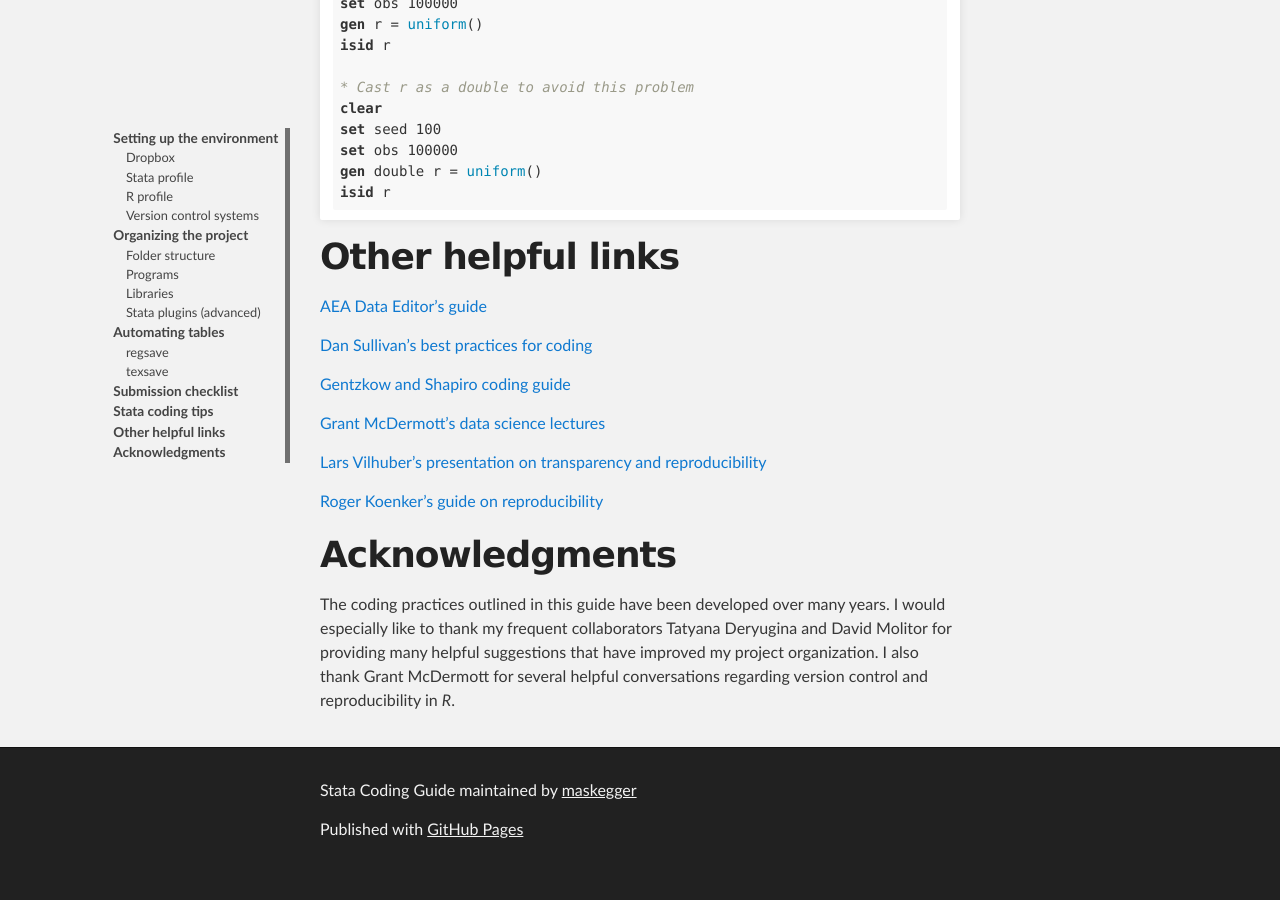
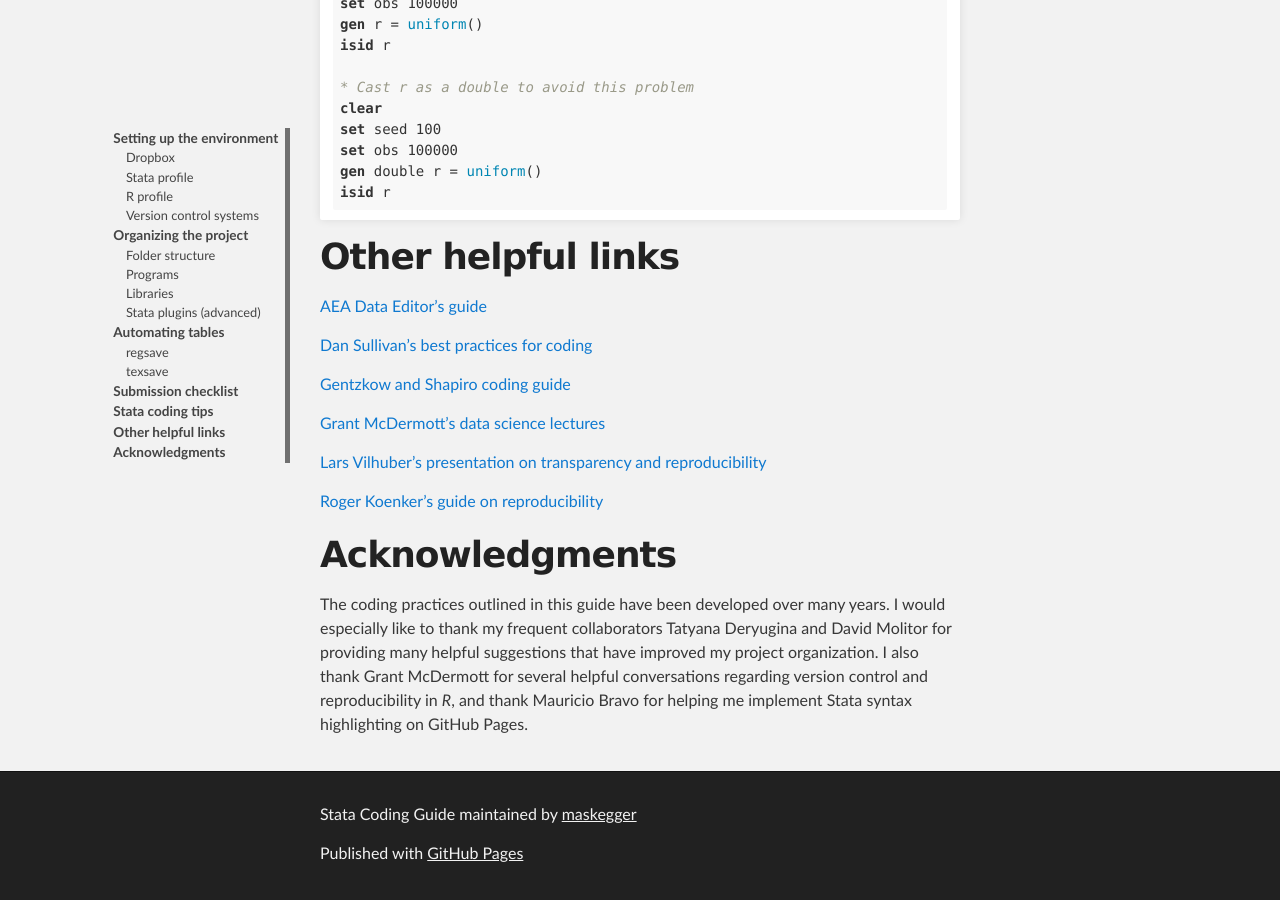
Before and after one commit to maskegger/guide, a Jekyll site: the page built from index.md, in a window 1280 px wide and 900 px high, scrolled down 14316 px. Built offline with Jekyll 4.4.1, drawn with Linux system fonts in a browser that asks for light colours; our own code applies the rules of GitHub Pages for plain Markdown files; before the commit the page ends 15192 px from its top, so only the background shows below that.

Commit message:
Update index.md

```diff
--- a/index.md
+++ b/index.md
@@ -419,4 +419,4 @@ isid r
 
 # Acknowledgments
 
-The coding practices outlined in this guide have been developed over many years. I would especially like to thank my frequent collaborators Tatyana Deryugina and David Molitor for providing many helpful suggestions that have improved my project organization. I also thank Grant McDermott for several helpful conversations regarding version control and reproducibility in *R*.
+The coding practices outlined in this guide have been developed over many years. I would especially like to thank my frequent collaborators Tatyana Deryugina and David Molitor for providing many helpful suggestions that have improved my project organization. I also thank Grant McDermott for several helpful conversations regarding version control and reproducibility in *R*, and thank Mauricio Bravo for helping me implement Stata syntax highlighting on GitHub Pages.
```
